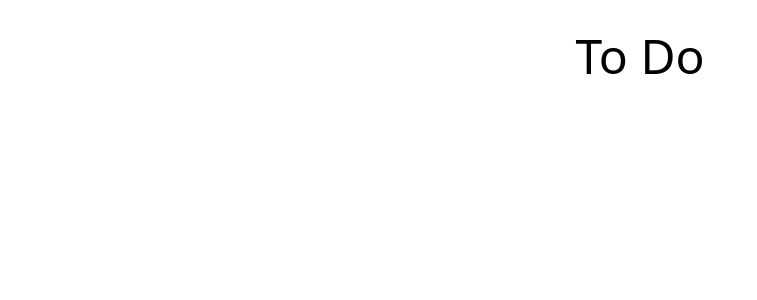
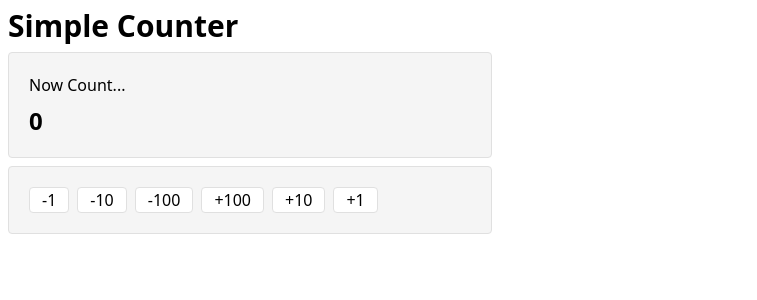
Before and after one commit to SeongYoonMin/learn-react, a React (Vite) app: page / in a window 1280 px wide. Shown: the top 300 px of the page, without its empty margins (0-757 px from the left). Built offline with nearby package versions, Linux system fonts and the light colour scheme.

Commit message:
feat: Project One - Simple Counter

```diff
--- a/src/App.tsx
+++ b/src/App.tsx
@@ -1,9 +1,9 @@
-import TodoList from "./pages/practice1";
+import MainProjectOne from "./pages/miniproject1";
 
 function App() {
   return (
     <>
-      <TodoList />
+      <MainProjectOne />
     </>
   );
 }
--- /dev/null
+++ b/src/components/projectone/Controller.tsx
@@ -0,0 +1,20 @@
+import React from "react";
+
+export default function Controller({
+  onClickHandle,
+}: {
+  onClickHandle: (values: number) => void;
+}) {
+  const buttonStyles =
+    " px-3 bg-white block box-border border border-solid border-[#E0E0E0] rounded font-medium hover:text-[#FF8412] duration-300";
+  return (
+    <section className="bg-[#F5F5F5] w-full rounded border border-solid border-[#E0E0E0] p-5 box-border flex items-center justify-start gap-2">
+      <button className={buttonStyles} onClick={() => onClickHandle(-1)}>-1</button>
+      <button className={buttonStyles} onClick={() => onClickHandle(-10)}>-10</button>
+      <button className={buttonStyles} onClick={() => onClickHandle(-100)}>-100</button>
+      <button className={buttonStyles} onClick={() => onClickHandle(100)}>+100</button>
+      <button className={buttonStyles} onClick={() => onClickHandle(10)}>+10</button>
+      <button className={buttonStyles} onClick={() => onClickHandle(1)}>+1</button>
+    </section>
+  );
+}
--- /dev/null
+++ b/src/components/projectone/Viewer.tsx
@@ -0,0 +1,10 @@
+import React from "react";
+
+export default function Viewer({ count }: { count: number }) {
+  return (
+    <section className="bg-[#F5F5F5] w-full rounded border border-solid border-[#E0E0E0] box-border p-5">
+      <p className="pb-2">Now Count...</p>
+      <p className="text-2xl font-semibold">{count}</p>
+    </section>
+  );
+}
--- /dev/null
+++ b/src/pages/miniproject1.tsx
@@ -0,0 +1,18 @@
+import React, { useState } from "react";
+import Viewer from "../components/projectone/Viewer";
+import Controller from "../components/projectone/Controller";
+
+export default function MainProjectOne() {
+  const [count, setCount] = useState(0);
+
+  const onClickButton = (value:number) => {
+    setCount(count + value);
+  }
+  return (
+    <main className="box-border p-2 flex flex-col items-start justify-center gap-2 w-full max-w-[500px]">
+      <h1 className="text-3xl font-bold w-full">Simple Counter</h1>
+      <Viewer count={count} />
+      <Controller onClickHandle={onClickButton} />
+    </main>
+  );
+}
```
